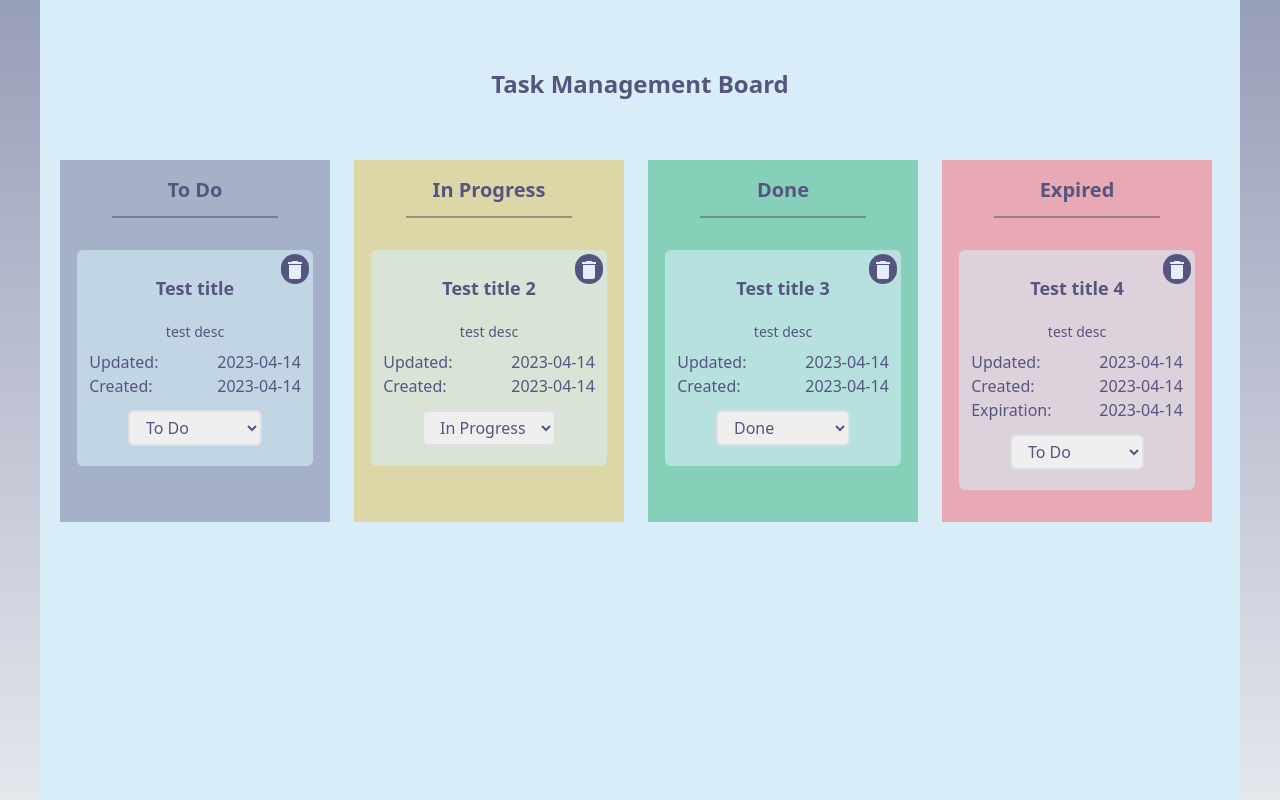
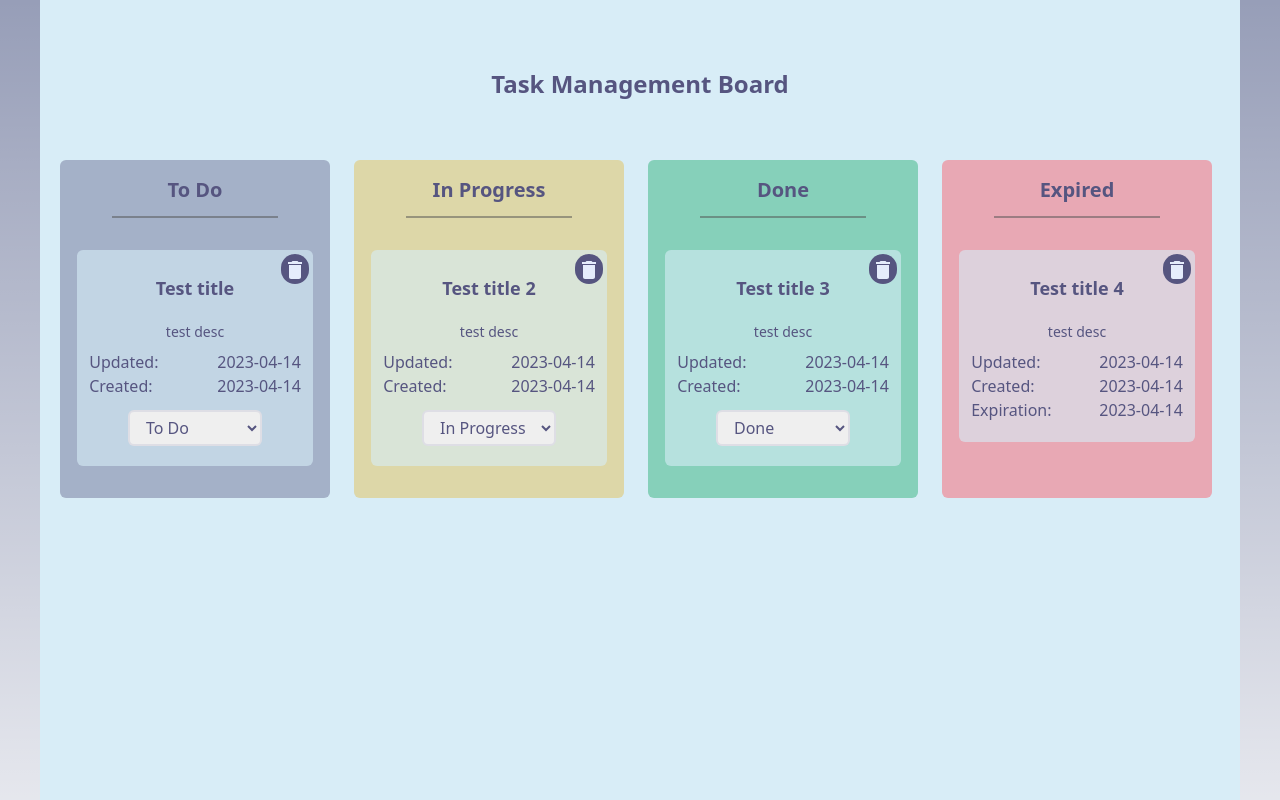
Before and after one commit to KDMashy/Webprog2-assignment, a Next.js app in the folder todo_management_board/: page / in a window 1280 px wide. Shown: the top 800 px of the page. Built offline with nearby package versions, Linux system fonts and the light colour scheme.

Commit message:
added css

```diff
--- a/todo_management_board/src/components/common/TaskColumn.tsx
+++ b/todo_management_board/src/components/common/TaskColumn.tsx
@@ -32,7 +32,7 @@ function TaskColumn({
 
   return (
     <div
-      className={`${getColor[color]} bg-opacity-40 min-h-[60px] xl:w-[270px] lg:w-[240px] sm:w-[300px] w-[280px] px-4 pt-2 pb-5 max-w-[800px] overflow-y-auto`}
+      className={`${getColor[color]} bg-opacity-40 min-h-[60px] xl:w-[270px] lg:w-[240px] sm:w-[300px] w-[280px] px-4 pt-2 pb-5 max-w-[800px] overflow-y-auto rounded-md`}
     >
       <h2 className="mx-auto w-[70%] border-b-2 border-dark-300 text-xl font-semibold pb-3 mb-8 pt-2 text-center border-opacity-50">
         {getTitle[type]}
--- a/todo_management_board/src/components/common/TaskContainer.tsx
+++ b/todo_management_board/src/components/common/TaskContainer.tsx
@@ -2,6 +2,7 @@ import { Task } from "@/types/TaskInterface";
 import React from "react";
 import DeleteIcon from "@mui/icons-material/Delete";
 import Button from "./Button";
+import { checkDate } from "@/helpers/Helpers";
 
 function TaskContainer({
   task,
@@ -76,6 +77,7 @@ function TaskContainer({
         <></>
       )}
       <div>
+        {!checkDate(task?.due_date ?? null) ? (
           <select
             name="task-col-selector"
             id="task-col-selector-id"
@@ -88,6 +90,9 @@ function TaskContainer({
               </option>
             ))}
           </select>
+        ) : (
+          <></>
+        )}
       </div>
     </div>
   );
```
Lines whose indentation alone changed are shown as unchanged.
